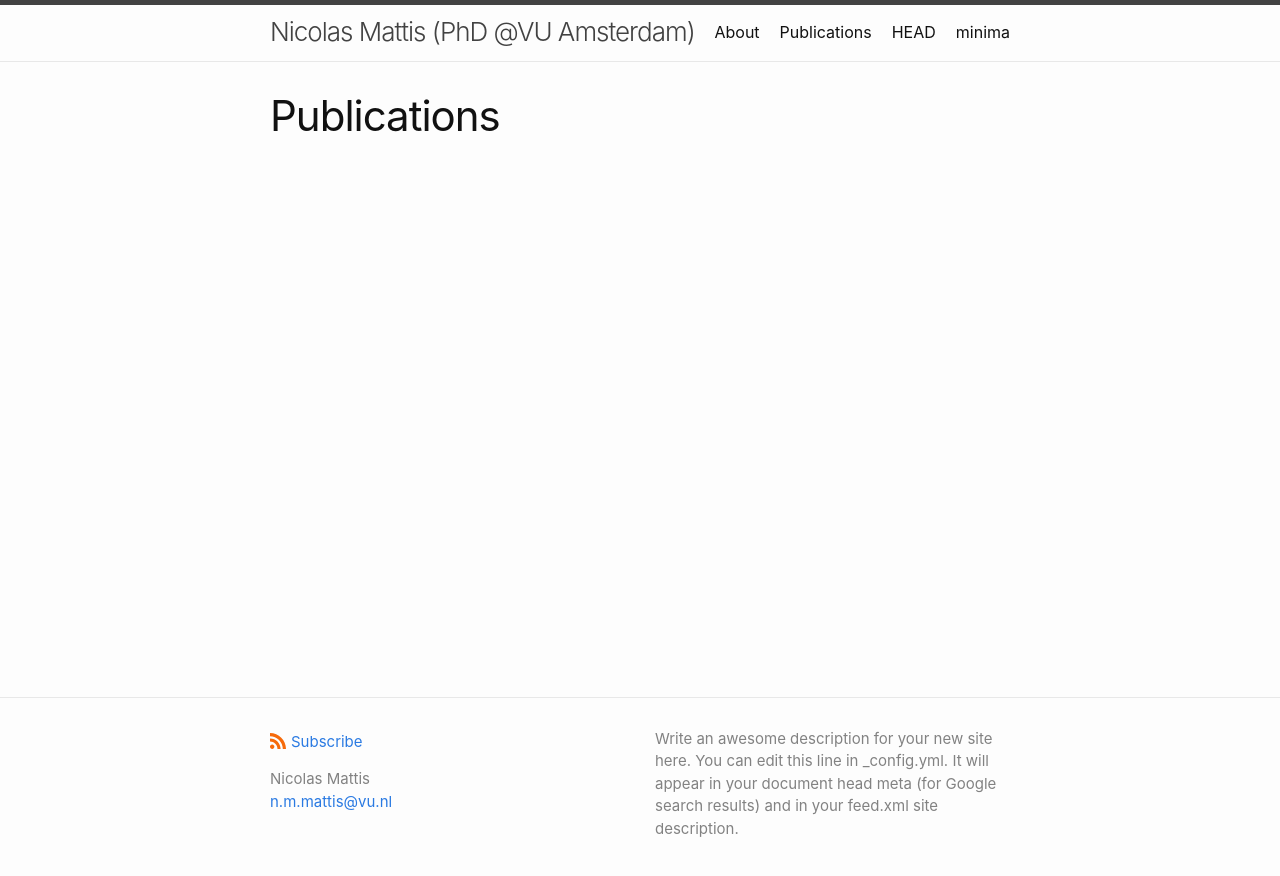
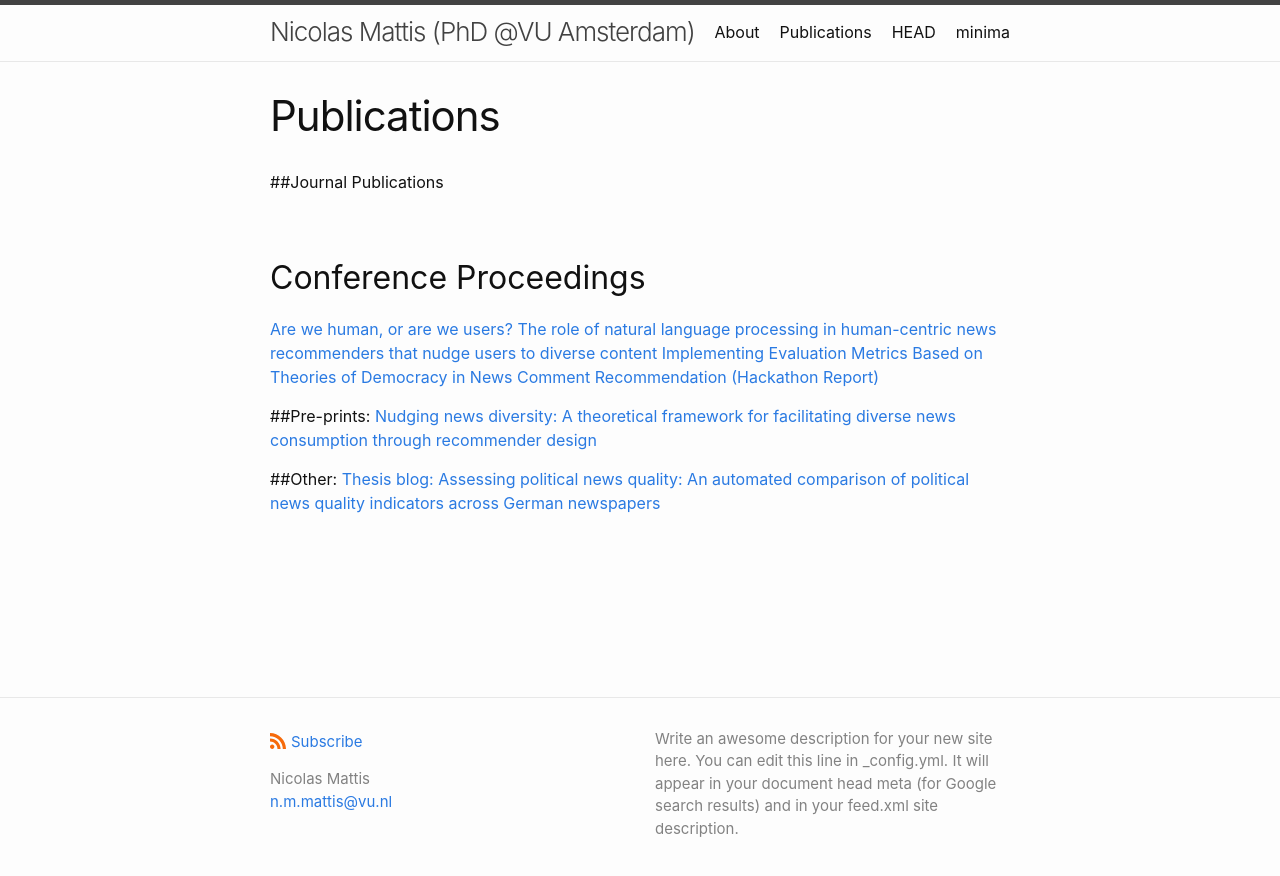
Before and after one commit to nickma101/nickma101.github.io, a Jekyll site: the page built from publications.md, in a window 1280 px wide. Shown: the top 876 px of the page. Built offline with Jekyll 4.4.1, drawn with Linux system fonts in a browser that asks for light colours.

Commit message:
Update publications.md

```diff
--- a/publications.md
+++ b/publications.md
@@ -3,3 +3,15 @@ layout: page
 title: Publications
 permalink: /publications/
 ---
+
+##Journal Publications
+
+## Conference Proceedings
+[Are we human, or are we users? The role of natural language processing in human-centric news recommenders that nudge users to diverse content](https://aclanthology.org/2021.nlp4posimpact-1.6/)
+[Implementing Evaluation Metrics Based on Theories of Democracy in News Comment Recommendation (Hackathon Report)](https://aclanthology.org/2021.hackashop-1.19/)
+
+##Pre-prints:
+[Nudging news diversity: A theoretical framework for facilitating diverse news consumption through recommender design](https://osf.io/preprints/socarxiv/wvxf5/)
+
+##Other:
+[Thesis blog: Assessing political news quality: An automated comparison of political news quality indicators across German newspapers](http://www.digicomlab.eu/research/research-projects-2020/thesis-grant-results-2019-2020-2-semester/thesis-grants-results-2-2019-2020-nicolas-mattis/)
```
